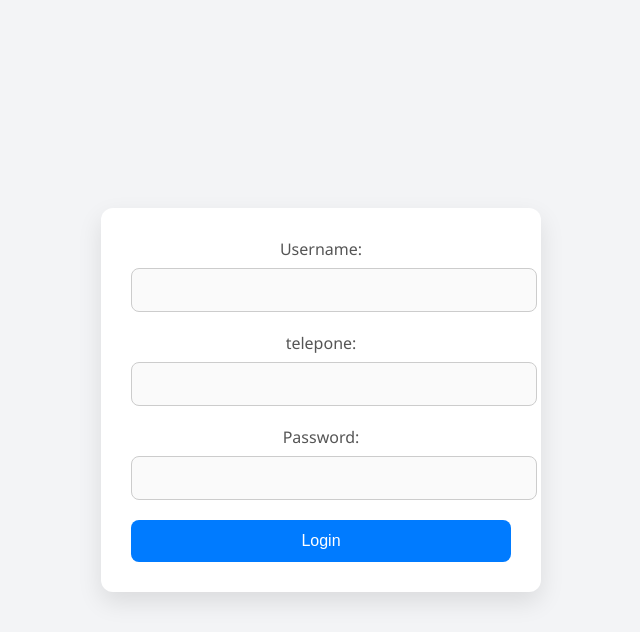
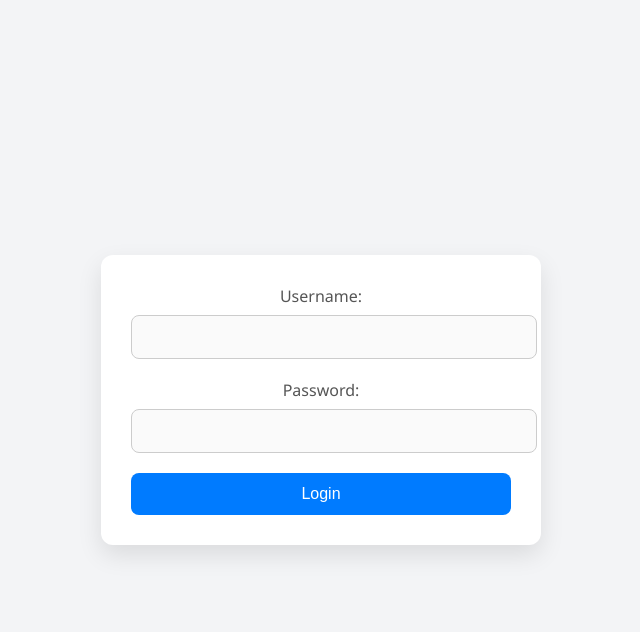
Before and after one commit to Zydanadha/login_system, a PHP site: page /login.php in a window 1280 px wide. Shown: the top 632 px of the page, without its empty margins (319-959 px from the left). Run offline with PHP 8.4, Linux system fonts and the light colour scheme.

Commit message:
perubahan file

```diff
--- a/login.php
+++ b/login.php
@@ -141,8 +141,6 @@ p {
     <form action="" method="POST">
         <label for="username">Username:</label>
         <input type="text" name="username" required><br>
-        <label for="username">telepone:</label>
-        <input type="text" name="telepone" required><br>
         <label for="password">Password:</label>
         <input type="password" name="password" required><br>
         <button type="submit">Login</button>
```
